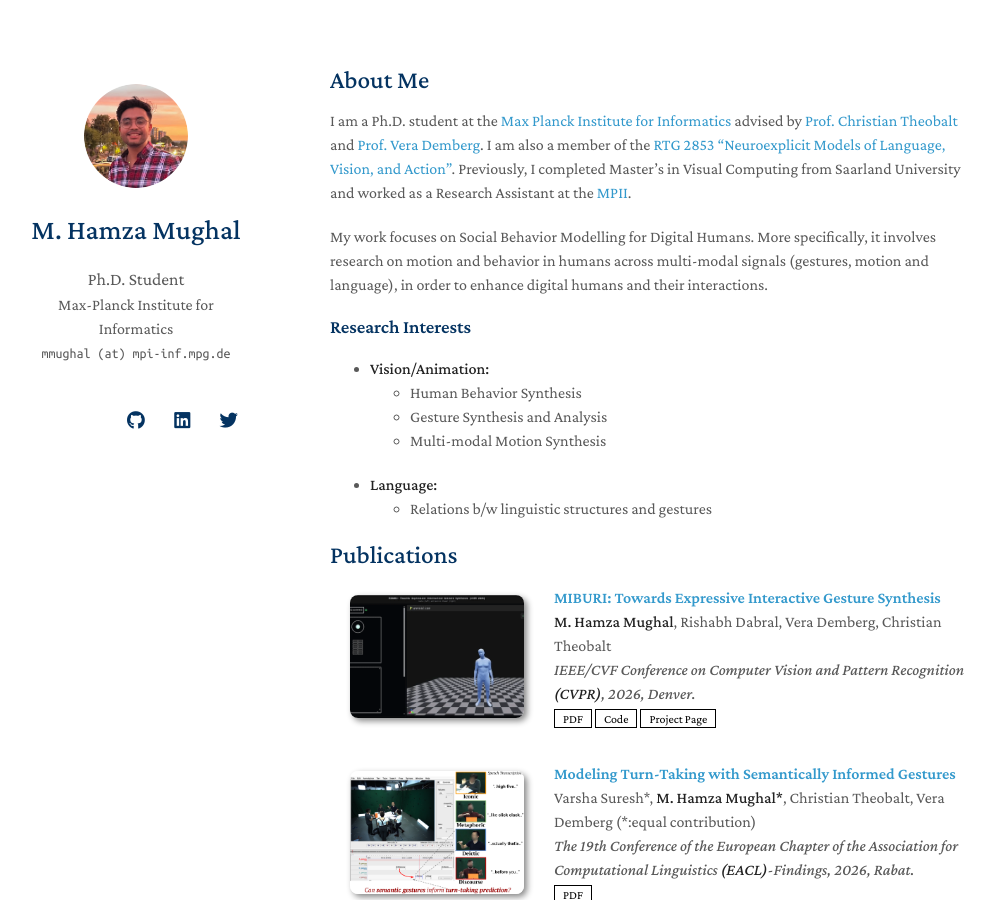
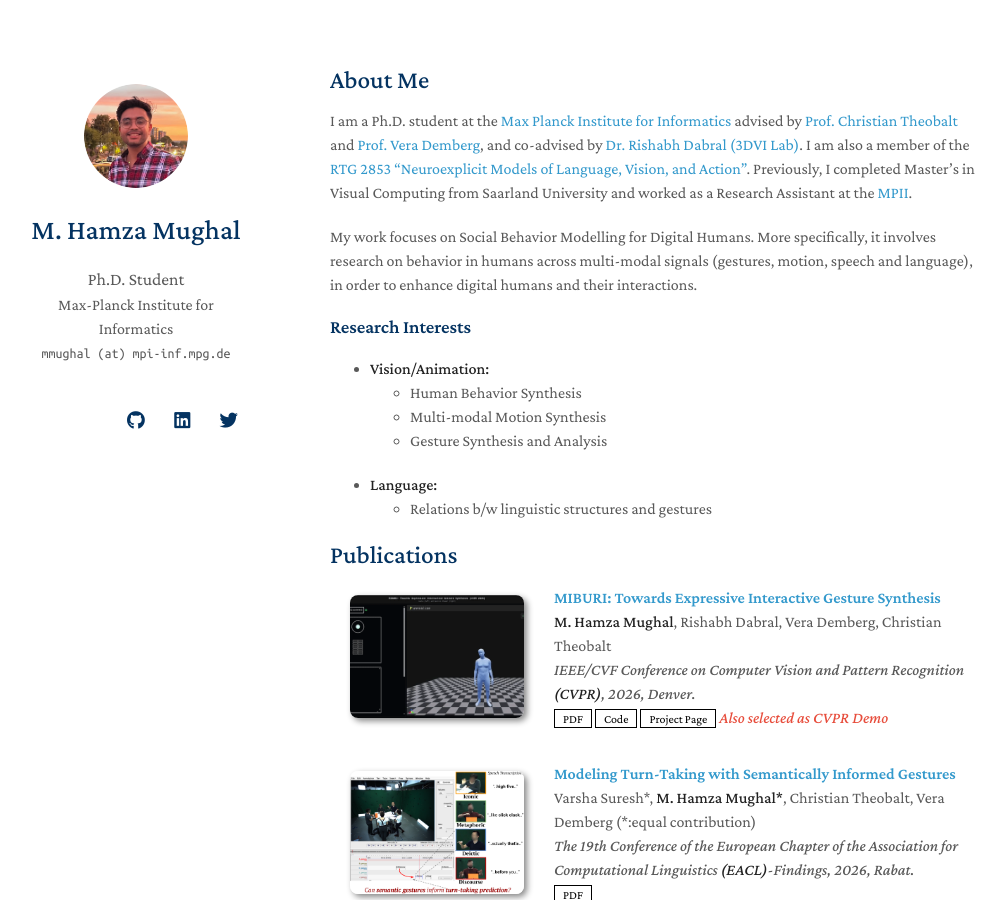
Before and after one commit to m-hamza-mughal/m-hamza-mughal.github.io, a Jekyll site: the page built from index.md, in a window 1280 px wide and 900 px high. Shown: the whole window, without its empty margins (140-1145 px from the left). Built offline with Jekyll 4.4.1, drawn with Linux system fonts in a browser that asks for light colours; nearby versions of some CDN libraries; a style sheet for code colours, icons or effects is not loaded; our own code applies the rules of GitHub Pages for plain Markdown files.

Commit message:
update cvpr demo

```diff
--- a/_data/publications.yml
+++ b/_data/publications.yml
@@ -9,7 +9,7 @@ main:
     # dataset: https://edmond.mpg.de/dataset.xhtml?persistentId=doi:10.17617/3.IPFYCC
     # bibtex: https://bib.yliu.me/MICCAI23.txt
     image: ./assets/papers/miburi.gif
-    # notes: Details Soon
+    notes: Also selected as CVPR Demo
 
   - title: "Modeling Turn-Taking with Semantically Informed Gestures"
     authors: Varsha Suresh*, <strong>M. Hamza Mughal*</strong>, Christian Theobalt, Vera Demberg (*:equal contribution)
@@ -21,7 +21,7 @@ main:
     # dataset: https://edmond.mpg.de/dataset.xhtml?persistentId=doi:10.17617/3.IPFYCC
     # bibtex: https://bib.yliu.me/MICCAI23.txt
     image: ./assets/papers/dndgesture++.png
-    # notes: Oral (Top 8% of selected papers)
+    # notes:
 
   - title: "Enhancing Spoken Discourse Modeling in Language Models Using Gestural Cues"
     authors: Varsha Suresh, <strong>M. Hamza Mughal</strong>, Christian Theobalt, Vera Demberg
--- a/index.md
+++ b/index.md
@@ -4,15 +4,15 @@ layout: homepage
 
 ## About Me
 
-I am a Ph.D. student at the [Max Planck Institute for Informatics](https://www.mpi-inf.mpg.de) advised by [Prof. Christian Theobalt](https://people.mpi-inf.mpg.de/~theobalt/) and [Prof. Vera Demberg](https://www.uni-saarland.de/lehrstuhl/demberg/members/verademberg.html). I am also a member of the [RTG 2853 "Neuroexplicit Models of Language, Vision, and Action"](https://www.neuroexplicit.org). Previously, I completed Master's in Visual Computing from Saarland University and worked as a Research Assistant at the [MPII](https://www.mpi-inf.mpg.de/departments/visual-computing-and-artificial-intelligence).
+I am a Ph.D. student at the [Max Planck Institute for Informatics](https://www.mpi-inf.mpg.de) advised by [Prof. Christian Theobalt](https://people.mpi-inf.mpg.de/~theobalt/) and [Prof. Vera Demberg](https://www.uni-saarland.de/lehrstuhl/demberg/members/verademberg.html), and co-advised by [Dr. Rishabh Dabral (3DVI Lab)](https://rishabhdabral.github.io). I am also a member of the [RTG 2853 "Neuroexplicit Models of Language, Vision, and Action"](https://www.neuroexplicit.org). Previously, I completed Master's in Visual Computing from Saarland University and worked as a Research Assistant at the [MPII](https://www.mpi-inf.mpg.de/departments/visual-computing-and-artificial-intelligence).
 
-My work focuses on Social Behavior Modelling for Digital Humans. More specifically, it involves research on motion and behavior in humans across multi-modal signals (gestures, motion and language), in order to enhance digital humans and their interactions.
+My work focuses on Social Behavior Modelling for Digital Humans. More specifically, it involves research on behavior in humans across multi-modal signals (gestures, motion, speech and language), in order to enhance digital humans and their interactions.
 
 ### Research Interests
 - **Vision/Animation:**
   - Human Behavior Synthesis
+  -  Multi-modal Motion Synthesis
   - Gesture Synthesis and Analysis
-  - Multi-modal Motion Synthesis
   <!-- - Generative Modeling -->
 - **Language:**
   - Relations b/w linguistic structures and gestures
```
